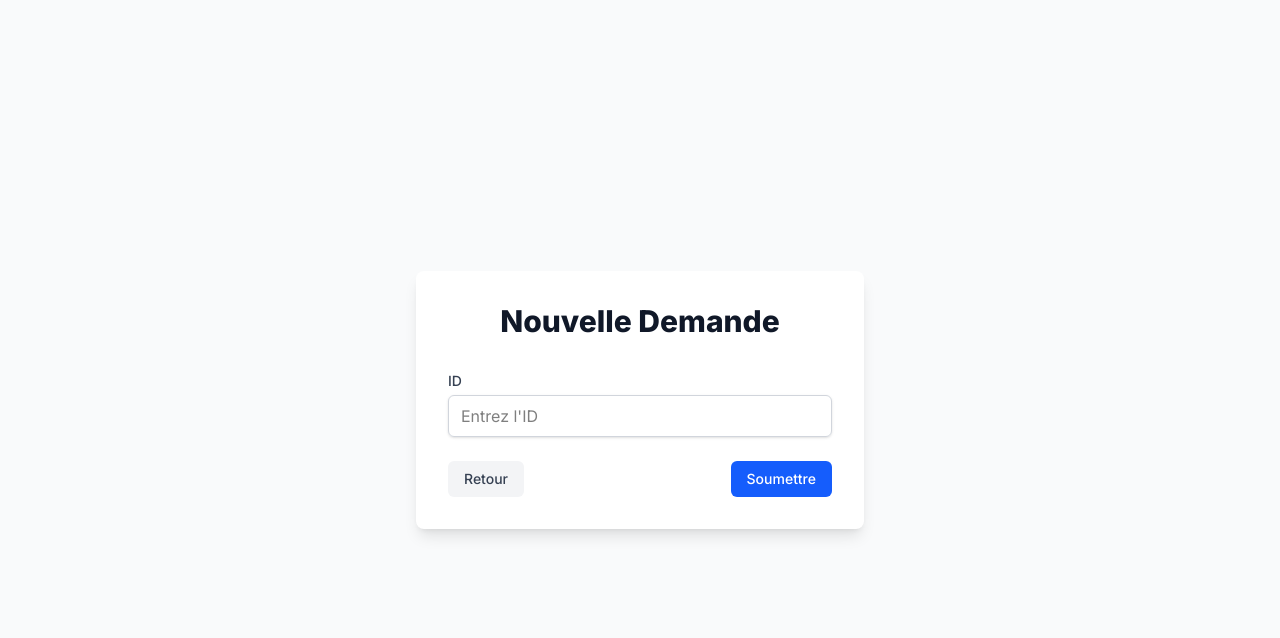
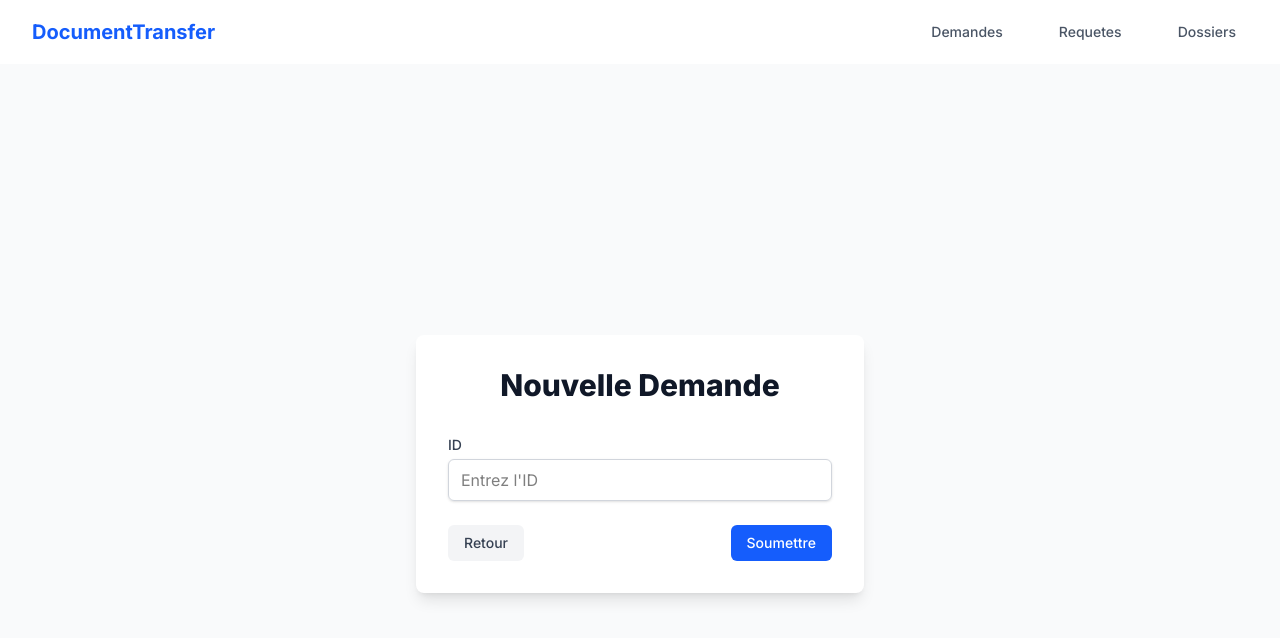
Before and after one commit to scaraude/Documo, a Next.js app: page /new-request in a window 1280 px wide. Shown: the top 638 px of the page. Built offline with nearby package versions, Linux system fonts and the light colour scheme.

Commit message:
navbar in layout

```diff
--- a/app/layout.tsx
+++ b/app/layout.tsx
@@ -2,6 +2,7 @@
 import './globals.css'
 import type { Metadata } from 'next'
 import { Inter } from 'next/font/google'
+import { Navbar } from '../components'
 
 const inter = Inter({ subsets: ['latin'] })
 
@@ -17,7 +18,10 @@ export default function RootLayout({
 }) {
   return (
     <html lang="fr">
-      <body className={inter.className}>{children}</body>
+      <body className={inter.className}>
+        <Navbar />
+        {children}
+      </body>
     </html>
   )
 }
--- a/app/page.tsx
+++ b/app/page.tsx
@@ -15,8 +15,6 @@ export default function Home() {
   ]
 
   return (
-    <>
-      <Navbar />
     <div className="min-h-screen flex flex-col p-18">
       {/* Top half container */}
       <div className="flex sm:flex-row">
@@ -29,6 +27,5 @@ export default function Home() {
       {/* Bottom half - Logs */}
       <LogsHistoric logs={logs} />
     </div>
-    </>
   )
 }
```
Lines whose indentation alone changed are shown as unchanged.
